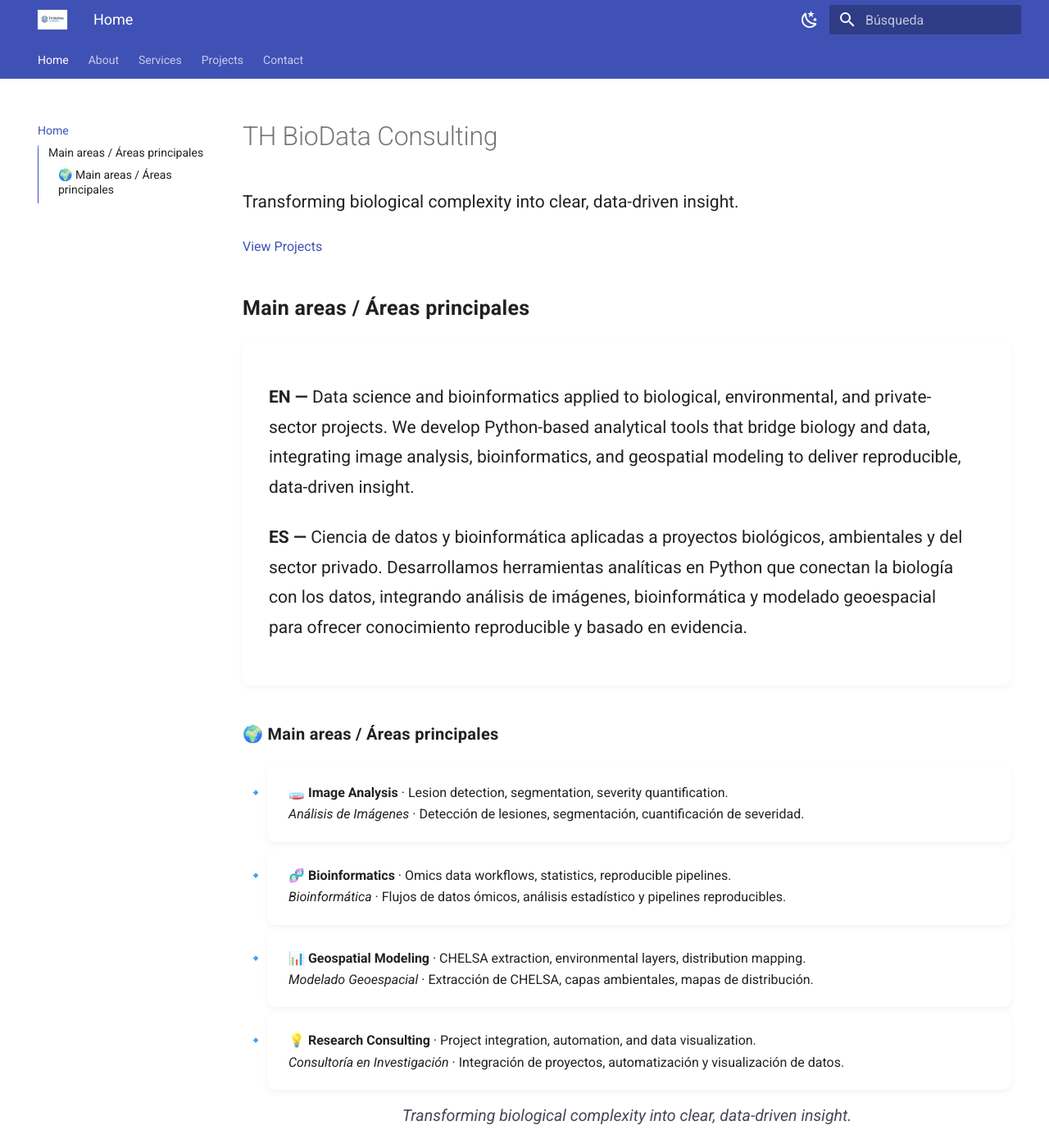
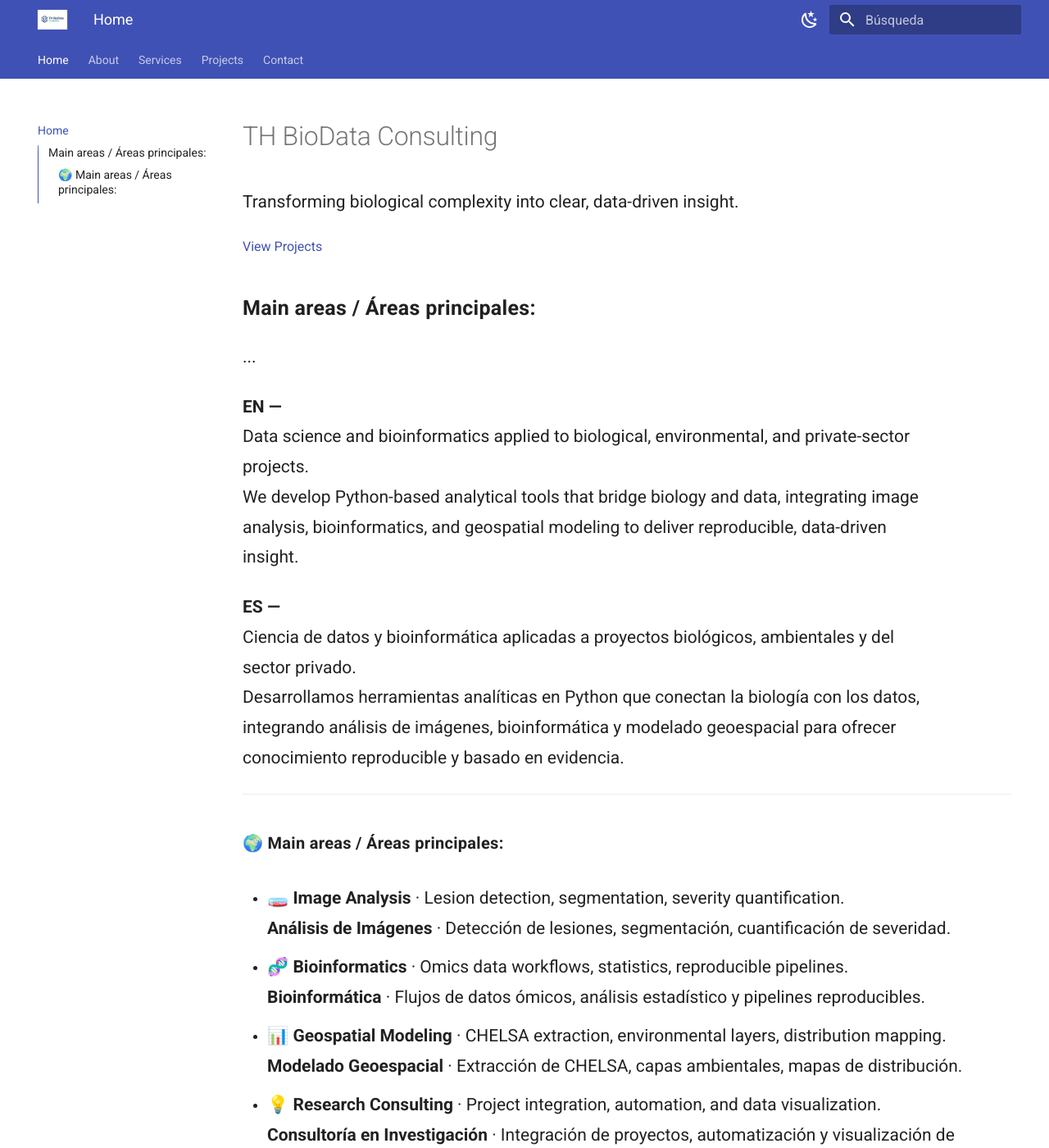
Before and after one commit to TH-BioData/th-biodata.github.io, an MkDocs documentation site: the page built from docs/index.md, in a window 1280 px wide and 1400 px high. Shown: the whole window at 82% size. Built offline with MkDocs 1.6.1 and Material for MkDocs 9.7.7, drawn with Linux system fonts in a browser that asks for light colours.

Commit message:
Update index.md

```diff
--- a/docs/index.md
+++ b/docs/index.md
@@ -13,26 +13,37 @@ hide:
     </div>
 </div>
 
-## Main areas / Áreas principales
+## Main areas / Áreas principales:
+...
 
-<div class="bio-section">
-  <p><strong>EN —</strong> Data science and bioinformatics applied to biological, environmental, and private-sector projects. We develop Python-based analytical tools that bridge biology and data, integrating image analysis, bioinformatics, and geospatial modeling to deliver reproducible, data-driven insight.</p>
+<!-- Resto del contenido de la página -->
 
-  <p><strong>ES —</strong> Ciencia de datos y bioinformática aplicadas a proyectos biológicos, ambientales y del sector privado. Desarrollamos herramientas analíticas en Python que conectan la biología con los datos, integrando análisis de imágenes, bioinformática y modelado geoespacial para ofrecer conocimiento reproducible y basado en evidencia.</p>
-</div>
+**EN —**
+Data science and bioinformatics applied to biological, environmental, and private-sector projects.
+We develop Python-based analytical tools that bridge biology and data, integrating image analysis, bioinformatics, and geospatial modeling to deliver reproducible, data-driven insight.
 
-### 🌍 Main areas / Áreas principales
+**ES —**
+Ciencia de datos y bioinformática aplicadas a proyectos biológicos, ambientales y del sector privado.
+Desarrollamos herramientas analíticas en Python que conectan la biología con los datos, integrando análisis de imágenes, bioinformática y modelado geoespacial para ofrecer conocimiento reproducible y basado en evidencia.
 
-<ul class="bio-areas">
-  <li><strong>🧫 Image Analysis</strong> · Lesion detection, segmentation, severity quantification. <br><em>Análisis de Imágenes</em> · Detección de lesiones, segmentación, cuantificación de severidad.</li>
+---
 
-  <li><strong>🧬 Bioinformatics</strong> · Omics data workflows, statistics, reproducible pipelines. <br><em>Bioinformática</em> · Flujos de datos ómicos, análisis estadístico y pipelines reproducibles.</li>
+### 🌍 Main areas / Áreas principales:
 
-  <li><strong>📊 Geospatial Modeling</strong> · CHELSA extraction, environmental layers, distribution mapping. <br><em>Modelado Geoespacial</em> · Extracción de CHELSA, capas ambientales, mapas de distribución.</li>
+- **🧫 Image Analysis** · Lesion detection, segmentation, severity quantification.
+  **Análisis de Imágenes** · Detección de lesiones, segmentación, cuantificación de severidad.
 
-  <li><strong>💡 Research Consulting</strong> · Project integration, automation, and data visualization. <br><em>Consultoría en Investigación</em> · Integración de proyectos, automatización y visualización de datos.</li>
-</ul>
+- **🧬 Bioinformatics** · Omics data workflows, statistics, reproducible pipelines.
+  **Bioinformática** · Flujos de datos ómicos, análisis estadístico y pipelines reproducibles.
 
-<div class="bio-tagline">
+- **📊 Geospatial Modeling** · CHELSA extraction, environmental layers, distribution mapping.
+  **Modelado Geoespacial** · Extracción de CHELSA, capas ambientales, mapas de distribución.
+
+- **💡 Research Consulting** · Project integration, automation, and data visualization.
+  **Consultoría en Investigación** · Integración de proyectos, automatización y visualización de datos.
+
+---
+
+<div align="center" style="margin-top: 20px;">
   <em>Transforming biological complexity into clear, data-driven insight.</em>
 </div>
```
